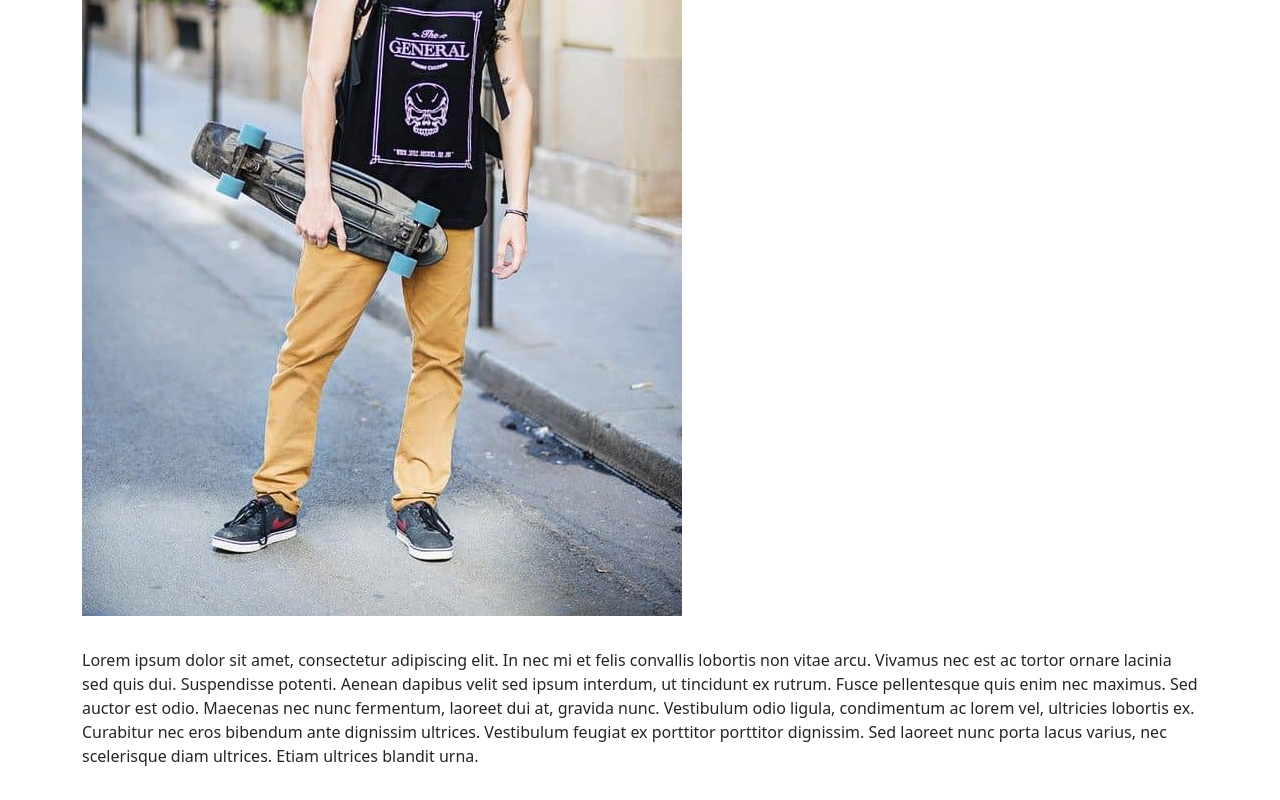
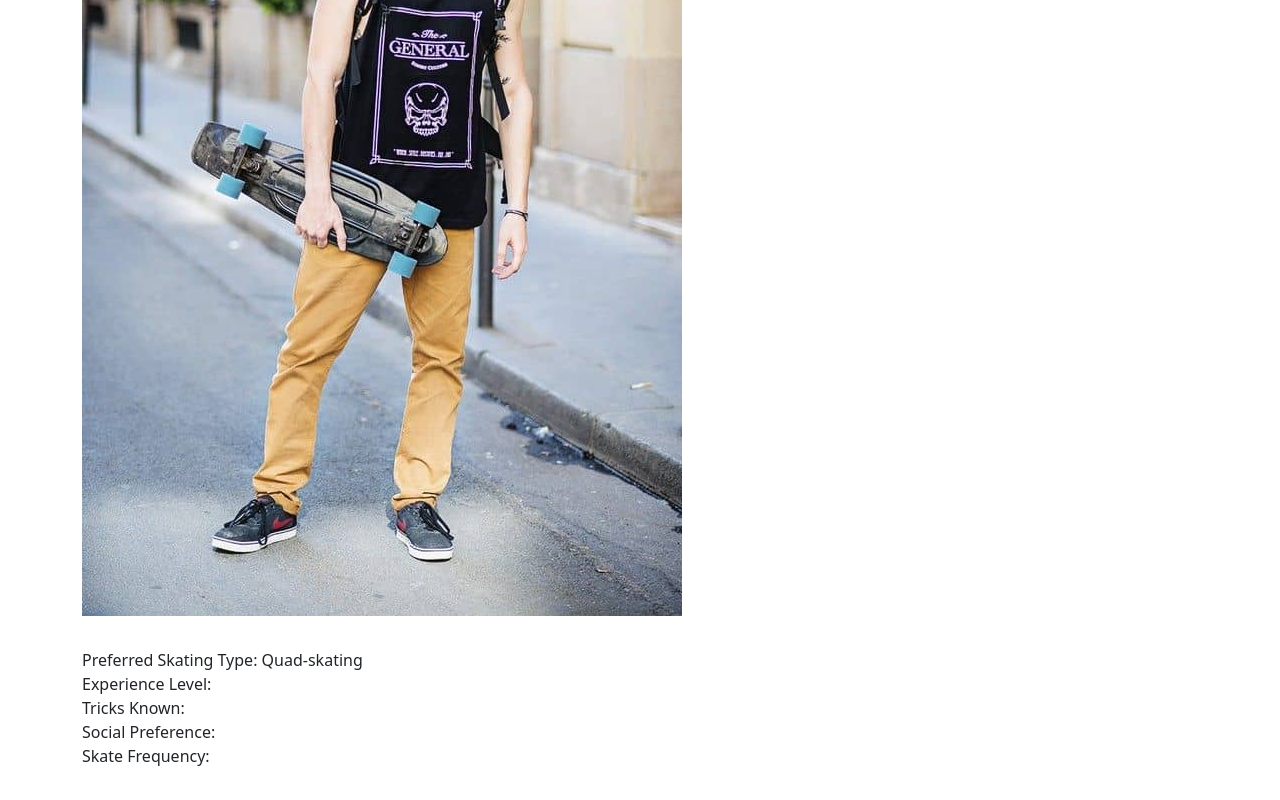
Before and after one commit to sjwma/skating-app, a React (Create React App) app: page /profile in a window 1280 px wide. Shown: the part 387-1187 px from the top of the page. Built offline with nearby package versions, Linux system fonts and the light colour scheme.

Commit message:
Show profile info

```diff
--- a/src/Components/ProfileCard.js
+++ b/src/Components/ProfileCard.js
@@ -1,8 +1,16 @@
-import React from 'react';
+import React, { useState } from 'react';
 import { Container, Row, Col, Image } from 'react-bootstrap';
 import ProfileCardHeader from './ProfileCardHeader';
 
-const ProfileCard = ({ name, bodyText, image, mode }) => {
+const ProfileCard = ({ name, image, profileInfo, mode }) => {
+    const [values, setValues] = useState({
+        skating_type: profileInfo.skating_type,
+        experience: profileInfo.experience,
+        tricks: profileInfo.tricks,
+        social: profileInfo.social,
+        freq: profileInfo.freq,
+    });
+
     return (
         <Container className="border-solid">
             <Row>
@@ -10,13 +18,16 @@ const ProfileCard = ({ name, bodyText, image, mode }) => {
                     <Image src={image} />
                 </Col>
                 <Col>
-                    {/* + Friend, Unfriend, Chat, Favorite */}
                     <ProfileCardHeader mode={mode} />
                 </Col>
             </Row>
             <Row className="mt-4">
                 <h3>{name}</h3>
-                <div>{bodyText}</div>
+                <div>Preferred Skating Type: {values.skating_type}</div>
+                <div>Experience Level: {values.experience}</div>
+                <div>Tricks Known: {values.tricks}</div>
+                <div>Social Preference: {values.social}</div>
+                <div>Skate Frequency: {values.freq}</div>
             </Row>
         </Container>
     );
--- a/src/Views/Profile.js
+++ b/src/Views/Profile.js
@@ -14,6 +14,14 @@ const Profile = ({}) => {
         profile_text: placeholderText,
     });
 
+    const [skatingInfo, setSkatingInfo] = useState({
+        skating_type: 'Quad-skating',
+        experience: '',
+        tricks: '',
+        social: '',
+        freq: '',
+    });
+
     // Get relevant values from localstorage, uses OR to prevent a null return value
     useEffect(() => {
         setValues({ name: localStorage.getItem('name') || values.name });
@@ -28,8 +36,8 @@ const Profile = ({}) => {
             <Header isProfile={true} text="My Profile" className="px-2" />
             <ProfileCard
                 name={values.name}
-                bodyText={placeholderText}
                 image={person}
+                profileInfo={skatingInfo}
                 mode="profile"
             />
         </div>
```
